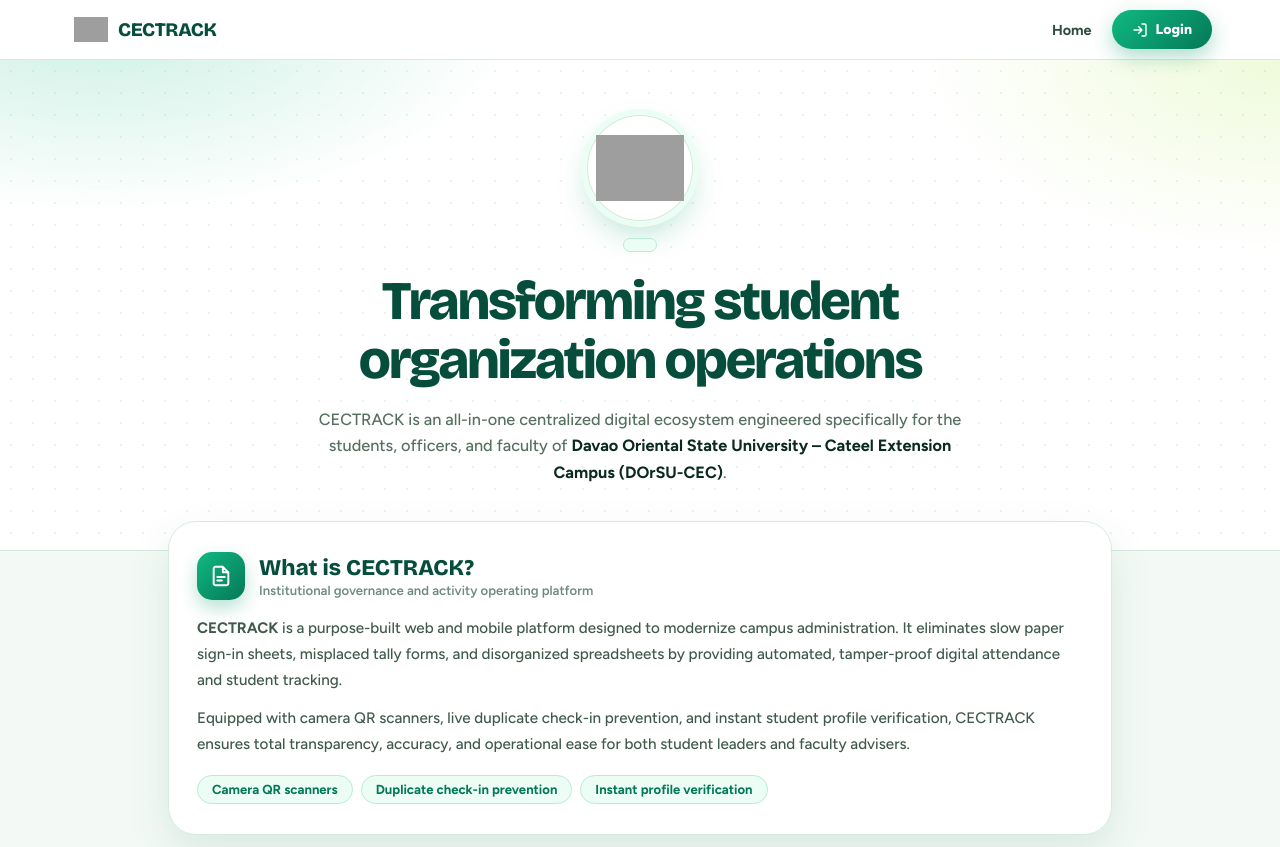
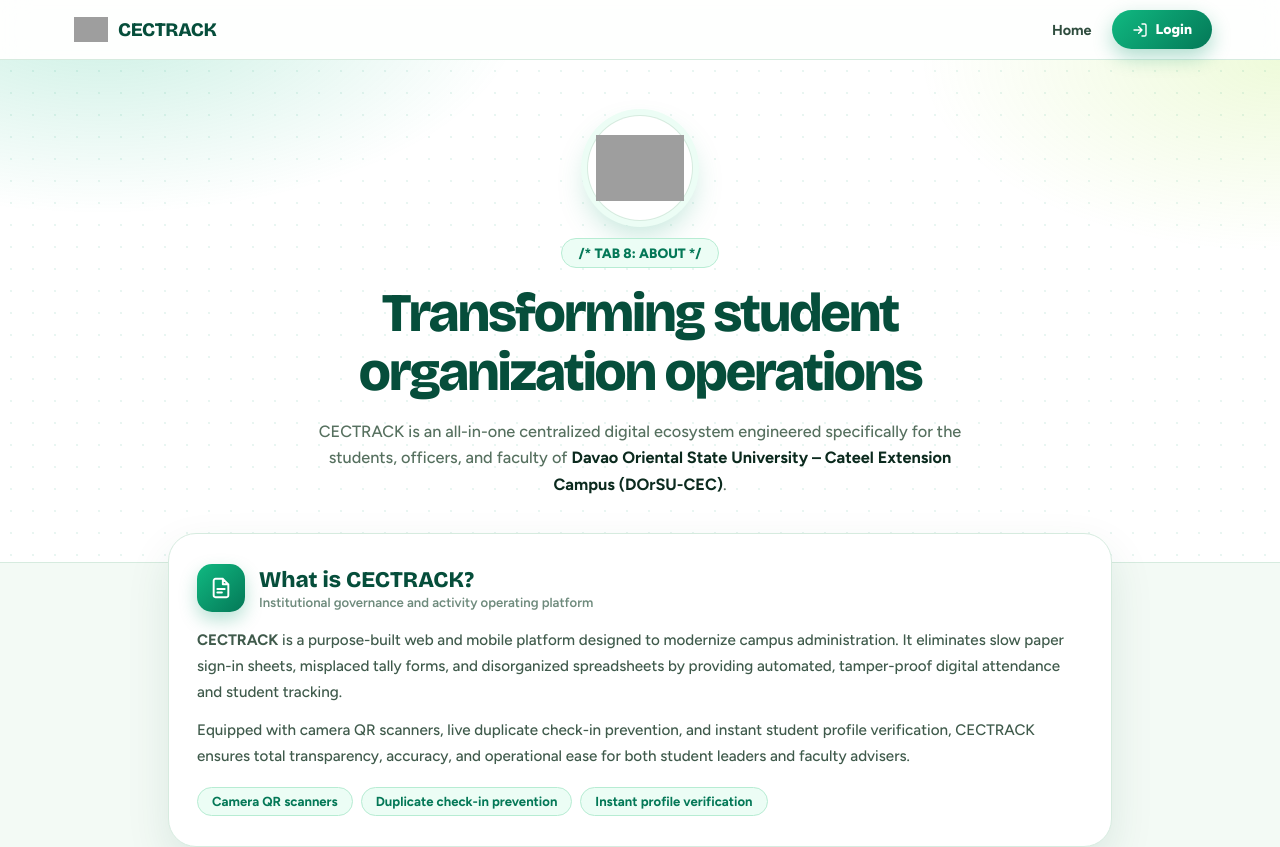
Before and after one commit to renoweebeloy/cec-track-js, a Next.js app: page /about in a window 1280 px wide. Shown: the top 847 px of the page. Built offline with nearby package versions, Linux system fonts and the light colour scheme; grey boxes are pictures that could not be loaded.

Commit message:
Update about.js

```diff
--- a/pages/about.js
+++ b/pages/about.js
@@ -136,7 +136,7 @@ export default function About() {
         <div className="ab-logo">
           <img src="/logo.g" alt="Cateel Extension Campus Logo" onError={(e) => { e.currentTarget.style.display = 'none'; }} />
         </div>
-        <span className="ab-pill">{/* TAB 8: ABOUT */}</span>
+        <span className="ab-pill">/* TAB 8: ABOUT */</span>
         <h1>Transforming student <br />organization operations</h1>
         <p>
           CECTRACK is an all-in-one centralized digital ecosystem engineered specifically for the students, officers, and faculty of{' '}
```
